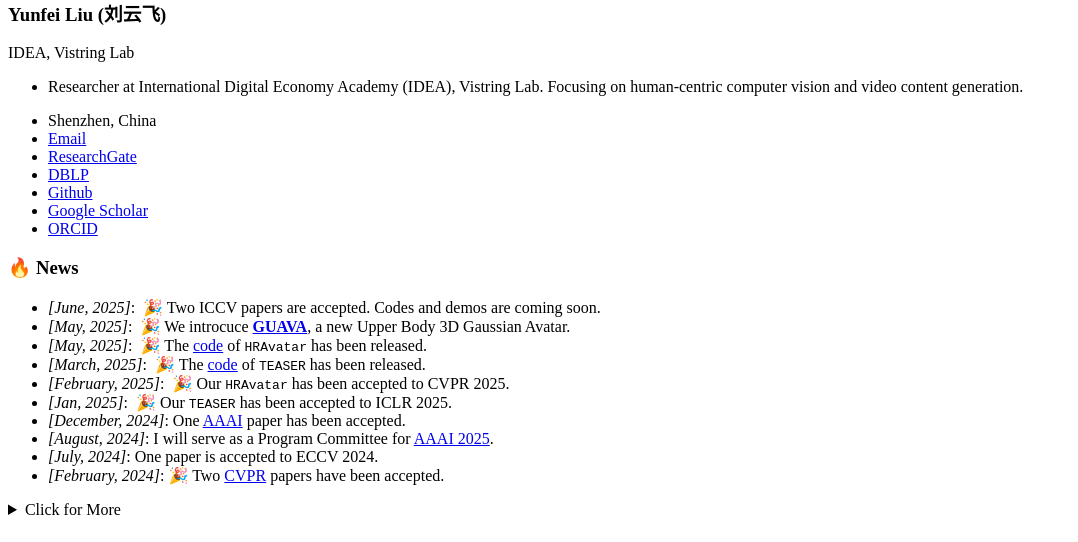
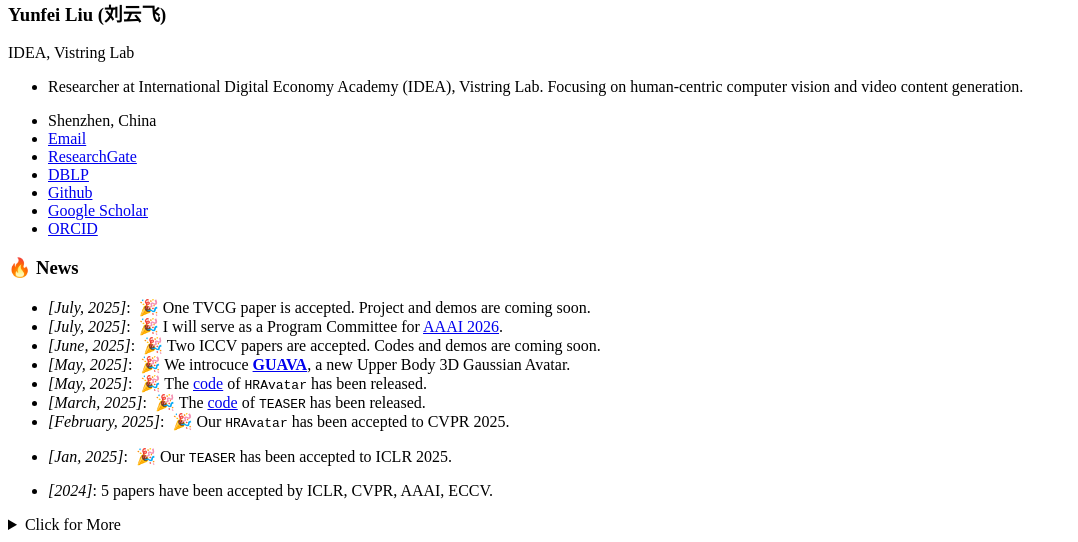
Before and after one commit to gagajian/gagajian.github.io, a Jekyll site: the page built from _pages/includes/news.md, in a window 1280 px wide. Shown: the part 526-1068 px from the top of the page, without its empty margins (0-1078 px from the left). Built offline with Jekyll 4.4.1, drawn with Linux system fonts in a browser that asks for light colours; our own code applies the rules of GitHub Pages for plain Markdown files; some of the changed text lies outside the part shown.

Commit message:
update news

```diff
--- a/_pages/includes/news.md
+++ b/_pages/includes/news.md
@@ -1,24 +1,40 @@
 # 🔥 News
+- *[July, 2025]*: &nbsp;🎉 One TVCG paper is accepted. Project and demos are coming soon.
+- *[July, 2025]*: &nbsp;🎉 I will serve as a Program Committee for [AAAI 2026](https://aaai.org/conference/aaai/aaai-26/).
 - *[June, 2025]*: &nbsp;🎉 Two ICCV papers are accepted. Codes and demos are coming soon.
 - *[May, 2025]*: &nbsp;🎉 We introcuce [**GUAVA**](https://eastbeanzhang.github.io/GUAVA/), a new Upper Body 3D Gaussian Avatar.
 - *[May, 2025]*: &nbsp;🎉 The [code](https://github.com/Pixel-Talk/HRAvatar) of `HRAvatar` has been released.
 - *[March, 2025]*: &nbsp;🎉 The [code](https://github.com/julia-cherry/Teaser_official) of `TEASER` has been released.
 - *[February, 2025]*: &nbsp;🎉 Our `HRAvatar` has been accepted to CVPR 2025.
 - *[Jan, 2025]*: &nbsp;🎉 Our `TEASER` has been accepted to ICLR 2025.
-- *[December, 2024]*: One [AAAI](https://aaai.org/Conferences/AAAI-25/) paper has been accepted.
-- *[August, 2024]*: I will serve as a Program Committee for [AAAI 2025](https://aaai.org/conference/aaai/aaai-25/).
-- *[July, 2024]*: One paper is accepted to ECCV 2024.
-- *[February, 2024]*:  🎉 Two [CVPR](https://cvpr2024.thecvf.com/) papers have been accepted.
+
+- *[2024]*: 5 papers have been accepted by ICLR, CVPR, AAAI, ECCV.
 
 <!-- fold below   -->
 <details>
 <summary>Click for More</summary>
 
-- *[Jan, 2024]*: &nbsp;🎉 Our `GPAvatar` has been accepted to ICLR 2024.
-- *[December, 2023]*: &nbsp;🎉 Our `PnP-GA+` has been accepted by TPAMI.
-- *[July, 2023]*: &nbsp;🎉 Two [ICCV](https://iccv2023.thecvf.com) papers have been accepted.
-- *[June, 2023]*: &nbsp;🎉 One [TPAMI](https://ieeexplore.ieee.org/document/9220850) paper has been published.
-- *[April, 2023]*: &nbsp;🎉 One [CVMJ](https://www.sciopen.com/article/10.1007/s41095-022-0294-4) paper has been accepted.
-- *[Mar, 2022]*: &nbsp;🎉 Two [CVPR](https://cvpr2022.thecvf.com/) papers have been accepted.
+<ul>
+
+<li><em>[December, 2024]</em>: &nbsp;🎉 One <a href=https://aaai.org/Conferences/AAAI-25/>AAAI</a> paper has been accepted.</li>
+
+<li><em>[August, 2024]</em>:  I will serve as a Program Committee for <a href=https://aaai.org/conference/aaai/aaai-25/>AAAI 2025</a>.</li>
+
+<li><em>[July, 2024]</em>:  One paper is accepted to <a href=https://eccv.ecva.net/virtual/2024/papers.html>ECCV 2024</a>.</li>
+
+<li><em>[February, 2024]</em>:  Two <a href=https://cvpr2024.thecvf.com/>CVPR 2024</a> papers have been accepted.</li>
+
+<li><em>[Jan, 2024]</em>: &nbsp;🎉 Our <code>GPAvatar</code> has been accepted to ICLR 2024.</li>
+
+<li><em>[December, 2023]</em>: &nbsp;🎉 Our <code>PnP-GA+</code> has been accepted by TPAMI.</li>
+
+<li><em>[July, 2023]</em>: &nbsp;🎉 Two <a href="https://iccv2023.thecvf.com">ICCV</a> papers have been accepted.</li>
+
+<li><em>[June, 2023]</em>: &nbsp;🎉 One <a href="https://ieeexplore.ieee.org/document/9220850">TPAMI</a> paper has been published.</li>
+
+<li><em>[April, 2023]</em>: &nbsp;🎉 One <a href="https://www.sciopen.com/article/10.1007/s41095-022-0294-4">CVMJ</a> paper has been accepted.</li>
+
+<li><em>[Mar, 2022]</em>: &nbsp;🎉 Two <a href="https://cvpr2022.thecvf.com/">CVPR</a> papers have been accepted.</li>
+</ul>
 
 </details>
```
